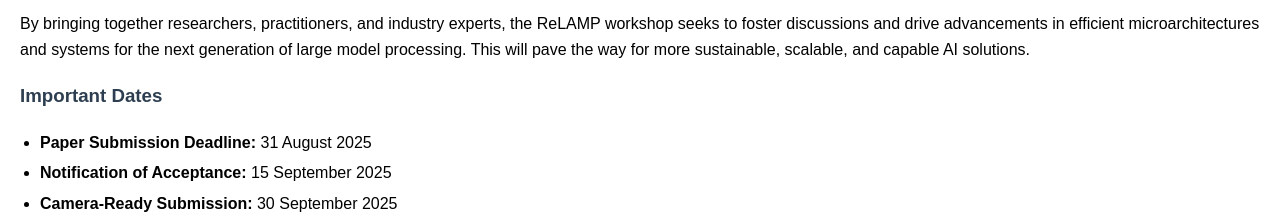
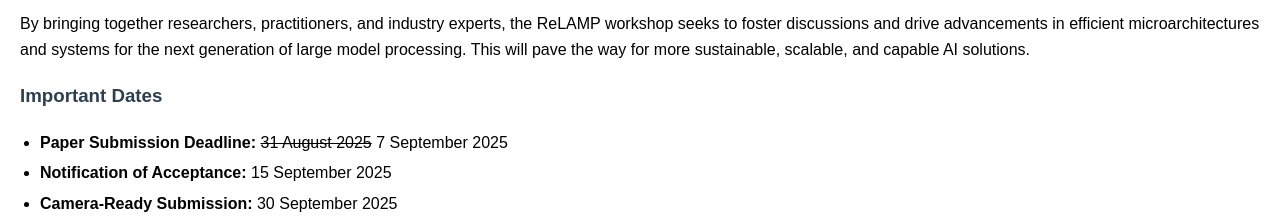
Before and after one commit to freddygabbay/ReLAMP-MICRO, a plain HTML site: page index.html in a window 1280 px wide. Shown: the part 980-1200 px from the top of the page. Drawn offline with Linux system fonts and the light colour scheme.

Commit message:
Update index.html

```diff
--- a/index.html
+++ b/index.html
@@ -59,7 +59,7 @@
     <div class="important-dates">
         <h3>Important Dates</h3>
         <ul>
-            <li><strong>Paper Submission Deadline:</strong> 31 August 2025</li>
+           <li><strong>Paper Submission Deadline:</strong> <s>31 August 2025</s> 7 September 2025</li>
             <li><strong>Notification of Acceptance:</strong> 15 September 2025</li>
             <li><strong>Camera-Ready Submission:</strong> 30 September 2025</li>
             <li><strong>Workshop Date:</strong> 18 October 2025 </li>
```
